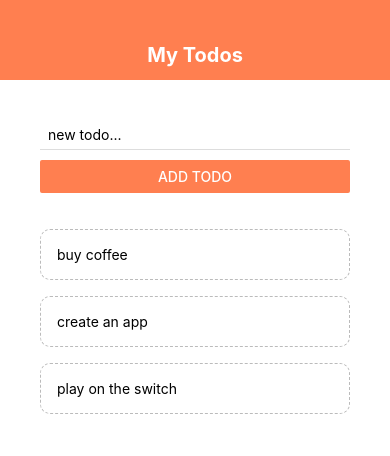
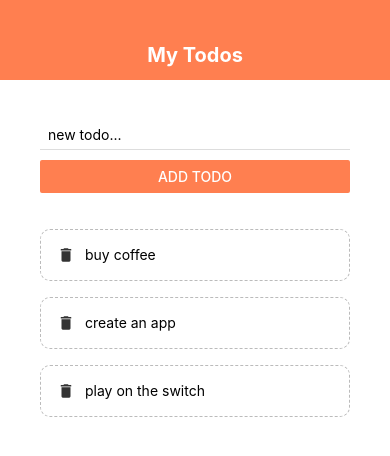
Before and after one commit to fentybit/react-native-tutorial, a React Native app: screen / in a window 390 px wide. Shown: the top 456 px of the page. Built offline with nearby package versions, Linux system fonts and the light colour scheme.

Commit message:
lesson 15 on Icons and More Flexbox

```diff
--- a/components/todoItem.js
+++ b/components/todoItem.js
@@ -1,10 +1,14 @@
 import React from 'react';
-import { StyleSheet, Text, TouchableOpacity } from 'react-native';
+import { StyleSheet, Text, TouchableOpacity, View } from 'react-native';
+import { MaterialIcons } from '@expo/vector-icons';
 
 export default function TodoItem({ item, pressHandler }) {
     return (
         <TouchableOpacity onPress={() => pressHandler(item.key)}>
-            <Text style={styles.item}>{item.text}</Text>
+            <View style={styles.item}>
+                <MaterialIcons name='delete' size={18} color='#333' />
+                <Text style={styles.itemText}>{item.text}</Text>
+            </View>
         </TouchableOpacity>
     )
 }
@@ -17,5 +21,9 @@
         borderWidth: 1,
         borderStyle: 'dashed',
         borderRadius: 10,
+        flexDirection: 'row',
+    },
+    itemText: {
+        marginLeft: 10,
     }
 })
```
